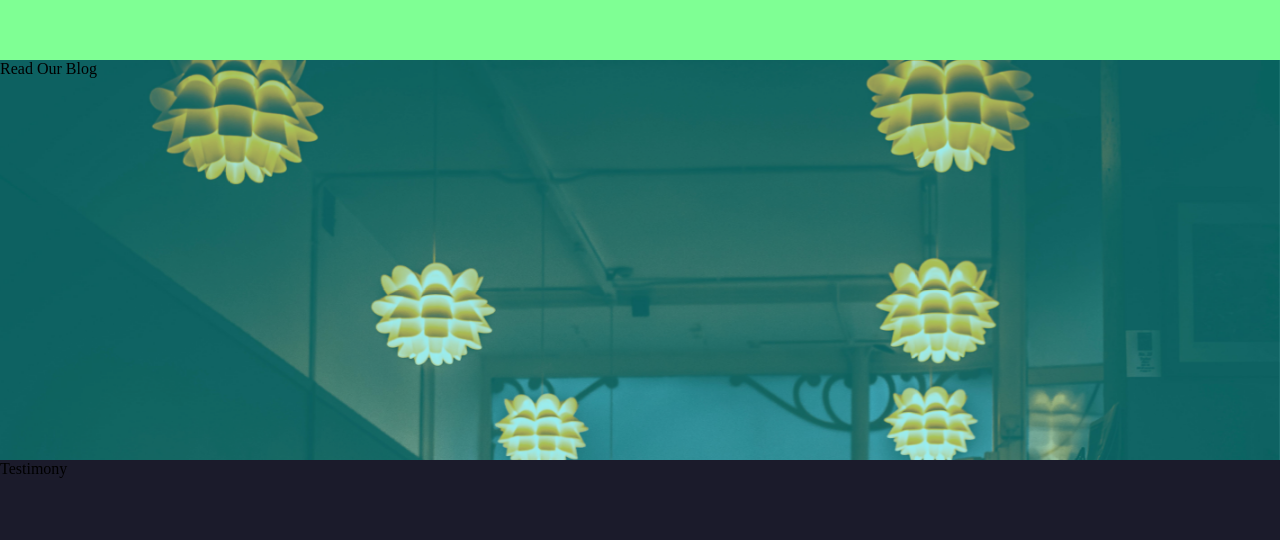
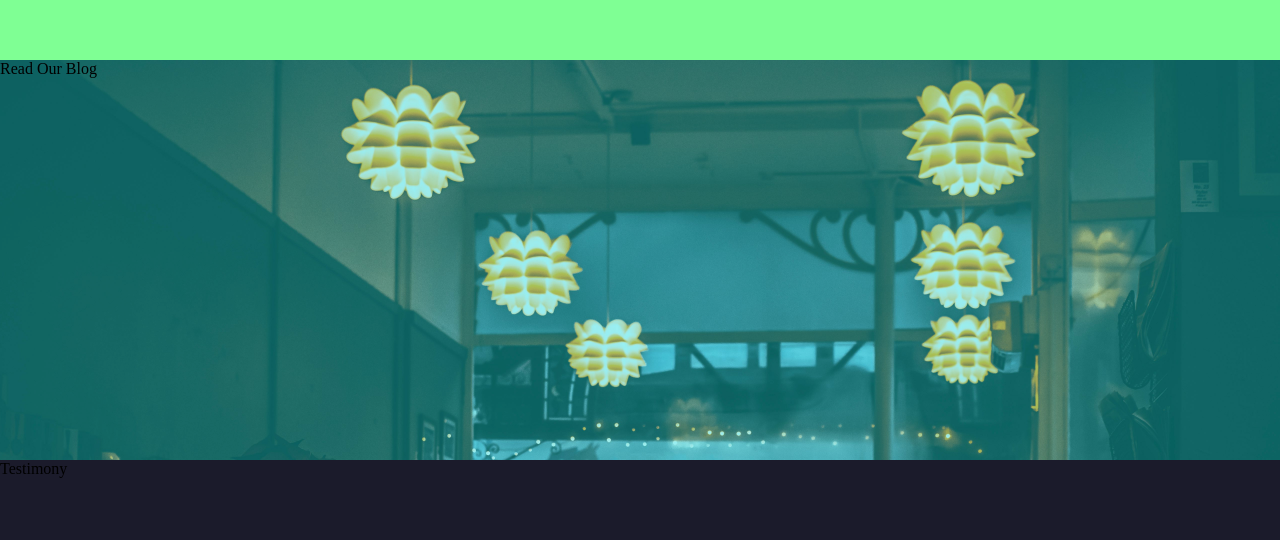
Before and after one commit to SKina-333/WixRestaurantPage, a website built with webpack: page src/index.html in a window 1280 px wide. Shown: the part 1260-1800 px from the top of the page. Built offline with nearby package versions, Linux system fonts and the light colour scheme; a web font is replaced by a local one.

Commit message:
fix parallax effect

```diff
--- a/src/style.css
+++ b/src/style.css
@@ -205,12 +205,12 @@ body {
 
 .parallax > img {
     width: 100%;
-    height: 900px;
+    height: 1000px;
     object-fit: cover; /* Ensures the image covers the container */
 }
 
 .parallax__bg {
-    --parallax-speed: 1;
+    --parallax-speed: -1;
     z-index: 0;
 
 }
@@ -264,7 +264,9 @@ body {
     background-color: rgba(0, 255, 255, 0.329);
 }
 .parallax__bg2 {
-    --parallax-speed: -1;
+    position: relative;
+    bottom: 200px;
+    --parallax-speed: 1;
     z-index: 2;
     height: 100%;
 }
```
